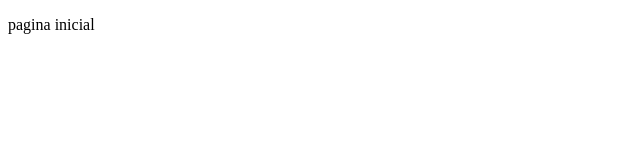
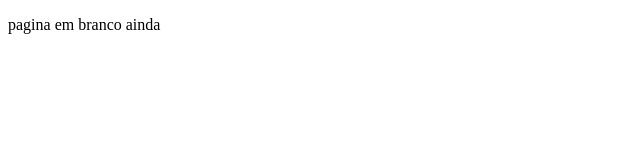
Before and after one commit to maxthba/webhookhub, a plain HTML site: page frontend/index.html in a window 1280 px wide. Shown: the full height of the page, 0-640 px from the left. Drawn offline with Linux system fonts and the light colour scheme.

Commit message:
commitando formatacao basica do index enquanto nao trabalho nele

```diff
--- a/frontend/index.html
+++ b/frontend/index.html
@@ -3,9 +3,9 @@
 <head>
     <meta charset="UTF-8">
     <meta name="viewport" content="width=device-width, initial-scale=1.0">
-    <title>WebhookHub | Login</title>
+    <title>WebhookHub</title>
 </head>
 <body>
-    <p>pagina inicial</p>
+    <p>pagina em branco ainda</p>
 </body>
 </html>
```
